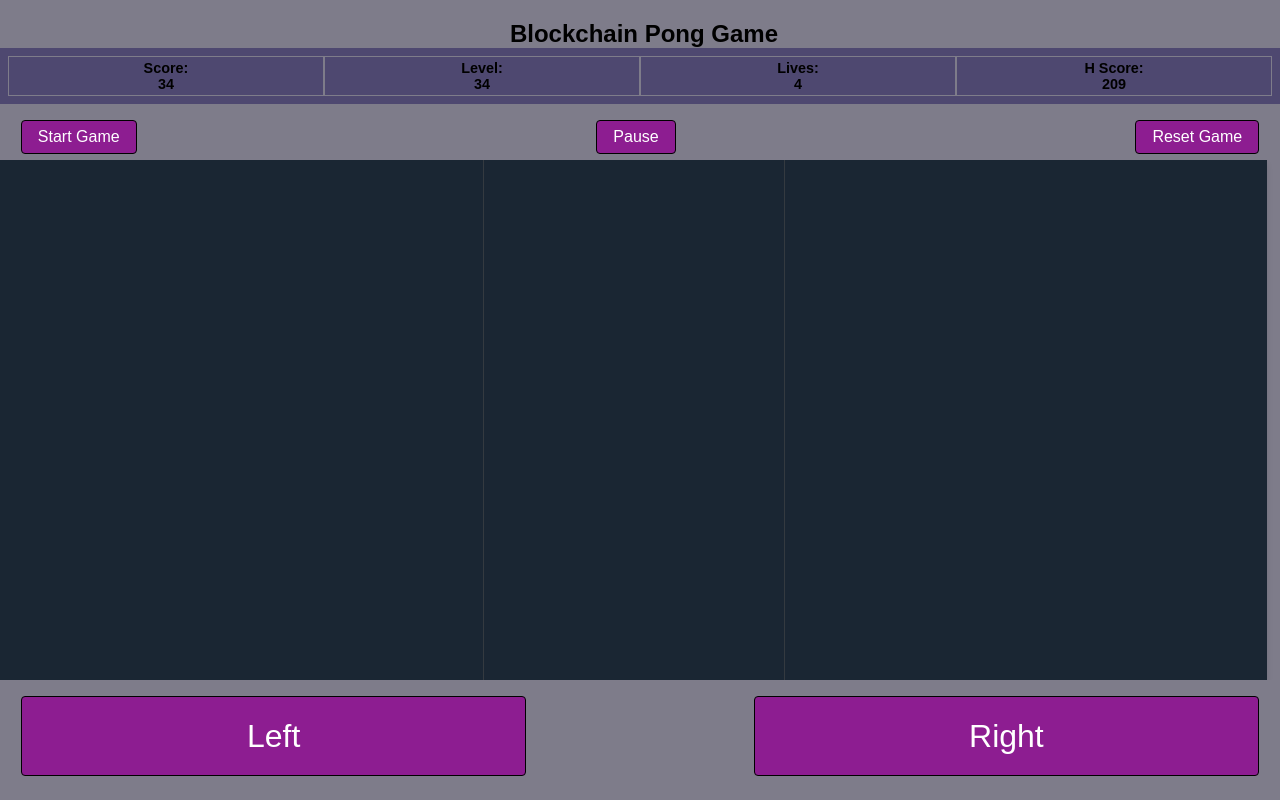
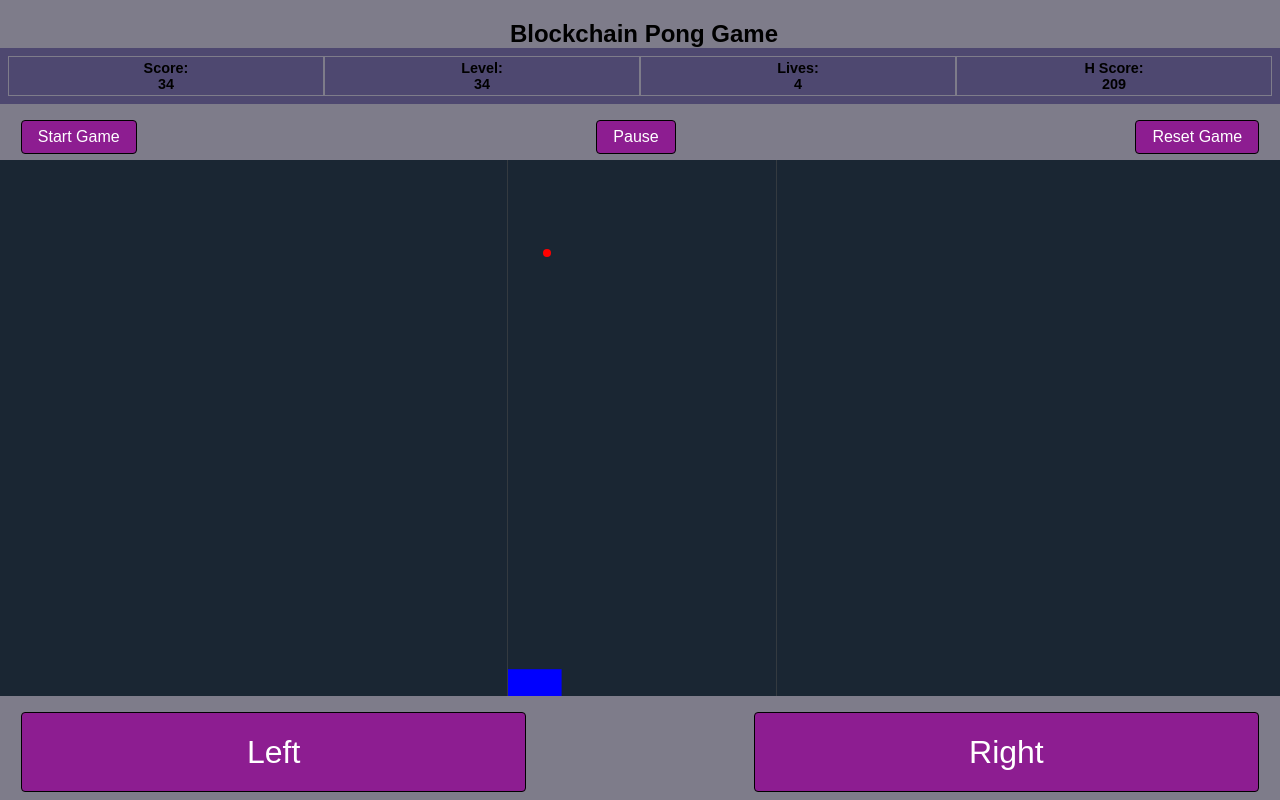
Before and after one commit to sergioreganati/Blockchain-ball-game, a React (Vite) app: page / in a window 1280 px wide. Built offline with nearby package versions, Linux system fonts and the light colour scheme.

Commit message:
development of pause

```diff
--- a/components/CanvasComponent.css
+++ b/components/CanvasComponent.css
@@ -4,6 +4,7 @@
     align-items: center;
     background-color: #1a2633;
 
+    padding: 1svh;
 
     width: 99svw;
     height: 65svh;
@@ -13,14 +14,13 @@
 
   canvas {
     border: 1px solid #343a40;
-    width: 300px;
-    height: 600px;
+
     ;
   }
   .canvas-wrapper {
     position: relative;
-    width: 300px;
-    height: 600px;
+    width: 100%;
+    height: 100%;
     /*padding-bottom: 66.67%; /* Aspect ratio: (height / width) * 100% */
     overflow: hidden;
   }
--- a/components/CanvasComponent.jsx
+++ b/components/CanvasComponent.jsx
@@ -2,44 +2,74 @@ import React, { useState, useRef, useEffect, Fragment} from 'react';
 import './CanvasComponent.css';
 
 const CanvasComponent = (props) => {
-  let context;
-  let canvas
+  let canvas= null;
+  let canvasContaier = null;
+  let aspectRatio
+
+
   const canvasRef = useRef(null)
+  const canvasContaierRef = useRef(null)
+
+  const [canvasWidth, setCanvasWidth] = useState(300);
+  const [canvasHeight, setCanvasHeight] = useState(600);
+  const [context, setContext] = useState(null);
+  const [screenRatio, setScreenRatio] = useState(null);
+
 
 
 
   useEffect(() => {
 
     canvas = canvasRef.current;
+    canvasContaier= canvasContaierRef.current;
 
     if (canvas == null || canvas == undefined) {
       return;
     }
 
     console.log("W: " + canvas.width, "y: " + canvas.height)
-    console.log(window.innerWidth, window.innerHeight)
-    const windowWidth = window.innerWidth;
-    const windowHeight = window.innerHeight;
-    context = canvas.getContext('2d');
+
+
+    const canvasContainerWidth = canvasContaier.offsetWidth;
+    const canvasContainerHeight = canvasContaier.offsetHeight;
+
+    aspectRatio = Math.min(canvasContainerWidth / canvas.width, canvasContainerHeight / canvas.height);
+    if (aspectRatio != 1 )
+    {
+      setScreenRatio (aspectRatio);
+    }
+
+    console.log(aspectRatio, parseFloat(screenRatio))
+    canvas.width = canvas.width * aspectRatio;
+    canvas.height = canvas.height * aspectRatio;
+
+    setCanvasWidth (canvas.width);
+    setCanvasHeight (canvas.height);
+
+    console.log("variable canvasWidth: " + canvasWidth)
+    console.log("variable canvasHeight: " + canvasHeight)
+    console.log( "updated dimensions" +"H: "+canvasRef.current.height + " W:" +canvasRef.current.width)
+
+    setContext (canvas.getContext('2d'));
   }
-  , [canvasRef.current]);
+  , [canvasRef.current, canvas,context, canvasContaierRef, window]);
 
-  console.log("H: "+canvasRef, "W:" +canvasRef.innerWidth)
+
   let paddleWidth
   let paddleHeight
   let paddleX = 0;
   let ball = { x: 0, y: 0, dx: 5, dy: -5, radius: 10 };
 
-  let isPaused = props.isPaused;
+  //
   let leftPressed =false;
   let rightPressed = false;
 
   let leftPressedRef = useRef(leftPressed);
   let rightPressedRef = useRef(rightPressed);
 
-  const drawBall = (ctx,screenRatio) => {
+  const drawBall = (ctx) => {
     ctx.beginPath();
-    ctx.ellipse(ball.x, ball.y, ball.radius, 2*ball.radius, 0, 0, Math.PI * 2);
+    ctx.arc(ball.x, ball.y, ball.radius, 0, Math.PI * 2);
     ctx.fillStyle = 'red';
     ctx.fill();
     ctx.closePath();
@@ -47,9 +77,9 @@ const CanvasComponent = (props) => {
 
   const drawPaddle = (ctx) => {
     ctx.beginPath();
-    ctx.rect(paddleX, ctx.canvas.height - paddleHeight, paddleWidth, paddleHeight);
     ctx.fillStyle = 'blue';
-    ctx.fill();
+    ctx.fillRect(paddleX, ctx.canvas.height - paddleHeight, paddleWidth, paddleHeight);
+    //ctx.fill();
     ctx.closePath();
   };
 
@@ -69,7 +99,7 @@ const CanvasComponent = (props) => {
       } else {
         //alert('Game Over');
         return
-        document.location.reload();
+        //document.location.reload();
       }
     }
   };
@@ -117,40 +147,55 @@ const CanvasComponent = (props) => {
     rightPressedRef.current=(false);
   }
 
-// determine canvas size base on window size keeping aspect ratio
-// w:300 h:600 is the original size of the canvas
+  const isPausedRef = useRef(null);
 
-//console.log("Original Canvas size: W: " + canvasRef.current.width, "y: " + canvasRef.current.height)
+  useEffect(() => {
+    isPausedRef.current = props.isPaused;
+    console.log("new useEffect: "+props.isPaused);
+  }, [props.isPaused]);
+  //___________________________________________________
+  const toggleGameLoop = (start) => {
+    if (start===true) {
+      const draw = () => {
+        if (isPausedRef.current === true) {
+          console.log("paused");
+          cancelAnimationFrame(draw);
+          return;
+        }
+        context.clearRect(0, 0, canvasWidth, canvasHeight);
+        drawBall(context);
+        drawPaddle(context);
 
+        updateBallPosition(context);
+        movePaddle();
+        requestAnimationFrame(draw);
+      };
+      draw();
+    } else {
+      console.log("paused");
+    }
+  };
 
+  useEffect(() => {
+    if (context == null || context == undefined) {
+      console.log("context is null");
+      return;
+    }
+    console.log("isPausedRef.current: "+isPausedRef.current)
 
+    toggleGameLoop(!isPausedRef.current);
+  }, [isPausedRef.current]);
+  //___________________________________________________
 
 
 useEffect(() => {
-  // let canvas = canvasRef.current;
   if (context == null || context == undefined) {
     return;
   }
   if (canvas == null || canvas == undefined) {
     return;
   }
-    //console.log("W: " + canvas.width, "y: " + canvas.height)
-    //console.log(window.innerWidth, window.innerHeight)
-    //const windowWidth = window.innerWidth;
-    //const windowHeight = window.innerHeight;
-    //canvas.width = windowWidth;
-    //canvas.height = windowHeight;
-    //const wRatio = 300 / canvas.width;
-    //const hRatio = 150 / canvas.height;
-    //const screenRatio = wRatio / hRatio;
 
-
-
-   //console.log(windowWidth, windowHeight)
-   //console.log(canvas.width, canvas.height)
-   //console.log(context)
-//
-    //let screenRatio = canvas.width / canvas.height;
     console.log( "width: " + canvas.width, "height: " + canvas.height)
 
     ball.x = canvas.width /2;
@@ -160,40 +205,42 @@ useEffect(() => {
     paddleWidth = canvas.width * 0.2; // 20% of canvas width
     paddleHeight = canvas.height * 0.05; // 2.5% of canvas height
 
-    const draw = () => {
-
-      context.clearRect(0, 0, canvas.width, canvas.height);
-      drawBall(context, 1);
-      drawPaddle(context);
-      if (isPaused) {
-        return
-      }
-      updateBallPosition(context);
-      movePaddle();
-
-    };
-
-    const interval = setInterval(draw, 10);
+   // const draw = () => {
+   //   if (isPausedRef.current===true) {
+   //     console.log("paused")
+   //     cancelAnimationFrame(draw);
+   //     return
+   //   }
+   //   context.clearRect(0, 0, canvas.width, canvas.height);
+   //   drawBall(context);
+   //   drawPaddle(context);
+//
+   //   updateBallPosition(context);
+   //   movePaddle();
+   //   requestAnimationFrame(draw);
+   //
+   // };
+//
+   // draw();
     document.addEventListener('keydown', keyDownHandler);
     document.addEventListener('keyup', keyUpHandler);
 
 
     return () => {
-      clearInterval(interval);
       document.removeEventListener('keydown', keyDownHandler);
       document.removeEventListener('keyup', keyUpHandler);
 
     };
-  }, [leftPressed, rightPressed, isPaused]);
+  }, [leftPressed, rightPressed, context, canvasRef, canvas, isPausedRef]);
 
   return (
     <Fragment>
-    <div className="canvas-container">
+    <div className="canvas-container" ref={canvasContaierRef}>
     <canvas
       ref={canvasRef}
-      width="300"
-      height="600"
-      style={{ width: "300px", height: "600px" }}
+      width={canvasWidth}
+      height={canvasHeight}
+
     />
     </div>
             <div className="Mobile-controls">
--- a/src/App.jsx
+++ b/src/App.jsx
@@ -7,7 +7,7 @@ function initializeGame() {
 }
 
 function App() {
-  let [isPaused, setIsPaused] = useState(false);
+  const [isPaused, setIsPaused] = useState(false);
   let [leftPressed, setLeftPressed] = useState(false);
   let [rightPressed, setRightPressed] = useState(false);
 
@@ -17,6 +17,7 @@ function App() {
   }
 
   function handlePause() {
+    console.log(isPaused)
     console.log('Pause Game');
     setIsPaused(!isPaused);
   }
@@ -91,7 +92,7 @@ function App() {
             Reset Game
           </button>
         </div>
-        <CanvasComponent isPaused={isPaused}/>
+        <CanvasComponent isPaused={isPaused} setIsPaused={setIsPaused}/>
 
       </main>
       <footer>
```
